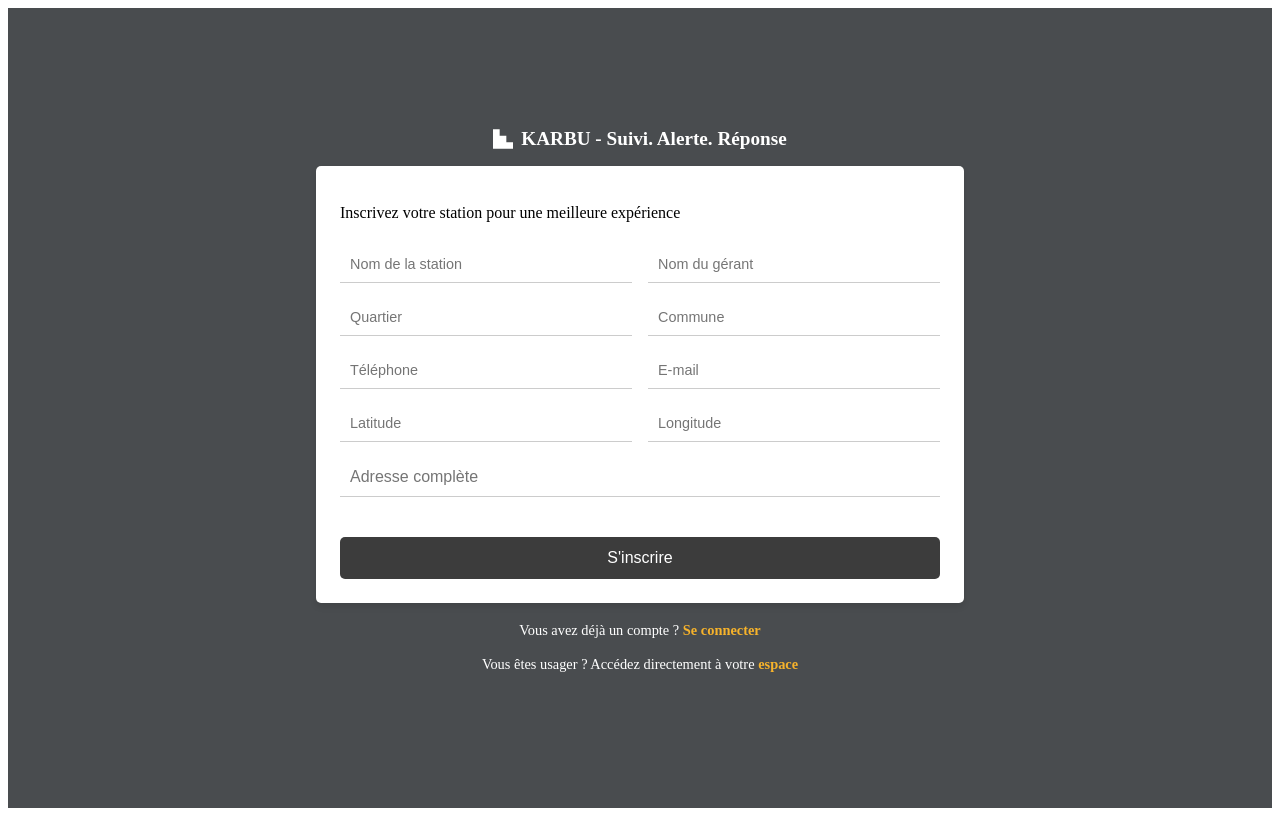
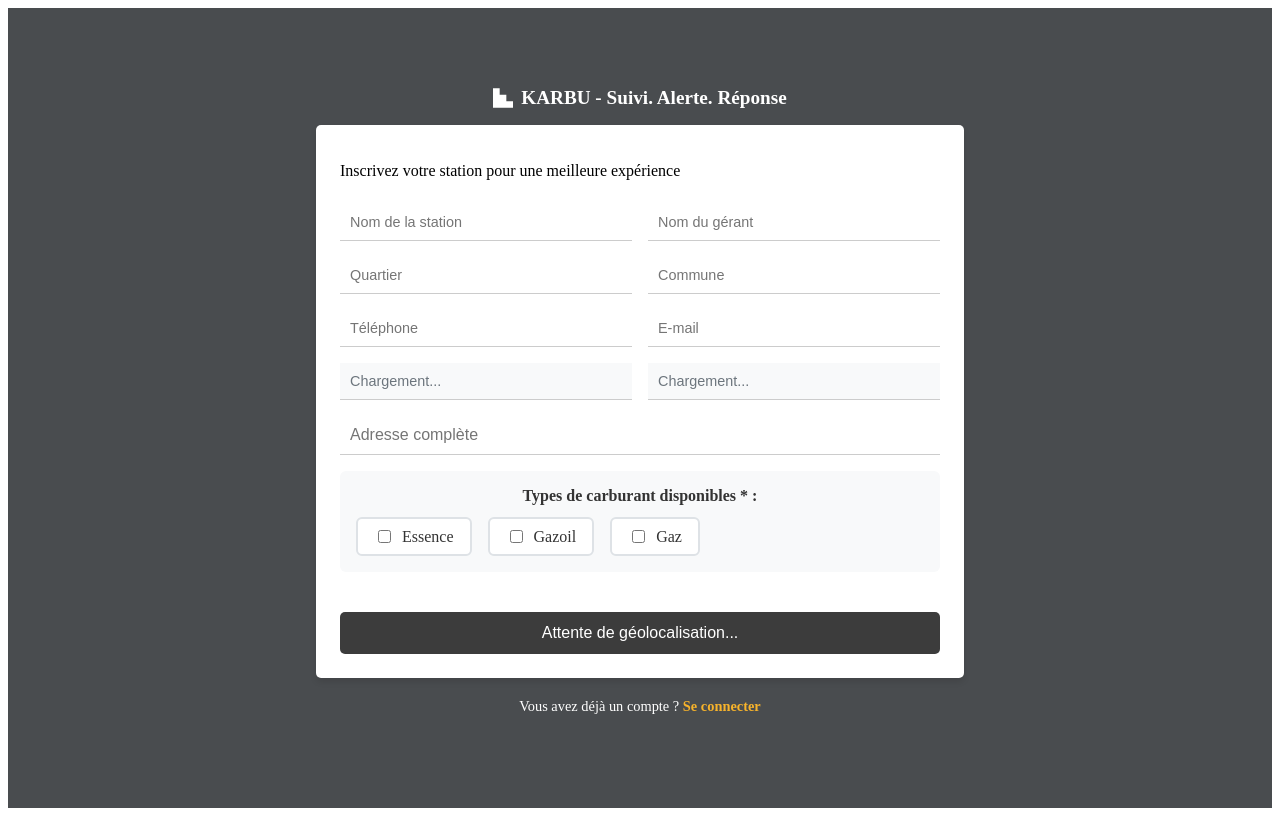
Before and after one commit to Mahamane-Korobara/suivi_carburant_mali_front, a Next.js app: page /inscription in a window 1280 px wide. Built offline with nearby package versions, Linux system fonts and the light colour scheme; no server answers.

Commit message:
Connexion API a la page Inscription

```diff
--- a/pages/inscription.js
+++ b/pages/inscription.js
@@ -1,4 +1,4 @@
-import { useState } from "react";
+import { useState, useEffect } from "react";
 import { useRouter } from "next/router";
 import {
   Formulaire,
@@ -24,9 +24,83 @@
     latitude: "",
     longitude: "",
     address: "",
+    fuel_types: [], // Ajouté pour les types de carburant
   });
+  const [fuelTypes, setFuelTypes] = useState([]);
+  const [selectedFuels, setSelectedFuels] = useState([]);
   const [error, setError] = useState("");
   const [loading, setLoading] = useState(false);
+  const [geoLoading, setGeoLoading] = useState(false);
+  const [geoError, setGeoError] = useState("");
+
+  // Charger les types de carburant au montage
+  useEffect(() => {
+    loadFuelTypes();
+    getGeolocation();
+  }, []);
+
+  // Récupérer les types de carburant depuis l'API
+  const loadFuelTypes = async () => {
+    try {
+      const response = await fetch(`${API_BASE_URL}/api/public/fuel-types`);
+      if (response.ok) {
+        const data = await response.json();
+        setFuelTypes(data);
+      }
+    } catch (err) {
+      console.error("Erreur lors du chargement des types de carburant:", err);
+      // Valeurs par défaut si l'API échoue
+      setFuelTypes([
+        { id: 1, name: "Essence" },
+        { id: 2, name: "Gazoil" },
+        { id: 3, name: "Gaz" },
+      ]);
+    }
+  };
+
+  // Récupérer la géolocalisation automatiquement
+  const getGeolocation = () => {
+    setGeoLoading(true);
+    setGeoError("");
+
+    if (!navigator.geolocation) {
+      setGeoError("La géolocalisation n'est pas supportée par votre navigateur");
+      setGeoLoading(false);
+      return;
+    }
+
+    navigator.geolocation.getCurrentPosition(
+      (position) => {
+        setFormData((prev) => ({
+          ...prev,
+          latitude: position.coords.latitude.toFixed(6),
+          longitude: position.coords.longitude.toFixed(6),
+        }));
+        setGeoLoading(false);
+      },
+      (error) => {
+        let errorMessage = "Erreur de géolocalisation";
+        switch (error.code) {
+          case error.PERMISSION_DENIED:
+            errorMessage = "Veuillez autoriser l'accès à votre position";
+            break;
+          case error.POSITION_UNAVAILABLE:
+            errorMessage = "Position indisponible";
+            break;
+          case error.TIMEOUT:
+            errorMessage = "Délai dépassé";
+            break;
+        }
+        setGeoError(errorMessage);
+        setGeoLoading(false);
+      },
+      {
+        enableHighAccuracy: true,
+        timeout: 10000,
+        maximumAge: 0,
+      }
+    );
+  };
 
   const handleChange = (e) => {
     setFormData({
@@ -35,44 +109,69 @@
     });
   };
 
+  // Gérer la sélection des types de carburant
+  const handleFuelTypeChange = (fuelId) => {
+    setSelectedFuels((prev) => {
+      if (prev.includes(fuelId)) {
+        return prev.filter((id) => id !== fuelId);
+      } else {
+        return [...prev, fuelId];
+      }
+    });
+  };
+
   const handleSubmit = async (e) => {
     e.preventDefault();
     setError("");
+
+    // Validation des types de carburant
+    if (selectedFuels.length === 0) {
+      setError("Veuillez sélectionner au moins un type de carburant");
+      return;
+    }
+
+    // Validation de la géolocalisation
+    if (!formData.latitude || !formData.longitude) {
+      setError("La géolocalisation est requise. Veuillez autoriser l'accès à votre position.");
+      return;
+    }
+
     setLoading(true);
 
     try {
-      const response = await fetch(`${API_BASE_URL}/api/register`, {
+      const dataToSend = {
+        ...formData,
+        fuel_types: selectedFuels,
+      };
+
+      const response = await fetch(`${API_BASE_URL}/api/public/stations/register`, {
         method: "POST",
         headers: {
           "Content-Type": "application/json",
           "Accept": "application/json",
         },
-        body: JSON.stringify(formData),
+        body: JSON.stringify(dataToSend),
       });
 
       const data = await response.json();
 
       if (response.ok) {
-        // Stocker le token si l'API le retourne directement
-        if (data.token) {
-          localStorage.setItem("token", data.token);
-          localStorage.setItem("user", JSON.stringify(data.user));
-        }
-
-        // Rediriger vers la page de connexion ou dashboard
-        router.push(data.token ? "/dashboard" : "/");
+        alert("Inscription réussie ! Votre demande est en attente de validation par un administrateur.");
+        router.push("/");
       } else {
         // Afficher les erreurs de validation
         if (data.errors) {
-          const errorMessages = Object.values(data.errors).flat().join(", ");
+          const errorMessages = Object.entries(data.errors)
+            .map(([field, messages]) => `${field}: ${messages.join(", ")}`)
+            .join("\n");
           setError(errorMessages);
         } else {
           setError(data.message || "Erreur lors de l'inscription");
         }
       }
     } catch (err) {
+      console.error("Erreur:", err);
       setError("Erreur de connexion au serveur. Vérifiez que votre API est lancée.");
-      console.error("Erreur:", err);
     } finally {
       setLoading(false);
     }
@@ -87,24 +186,57 @@
           <Text>
             Vous avez déjà un compte ? <Link href="/">Se connecter</Link>
           </Text>
-          <Text>
-            Vous êtes usager ? Accédez directement à votre{" "}
-            <Link href="/dashboard">espace</Link>
-          </Text>
         </>
       }
     >
       <Formulaire onSubmit={handleSubmit}>
         {error && (
-          <div style={{
-            color: "red",
-            marginBottom: "1rem",
-            padding: "0.5rem",
-            backgroundColor: "#fee",
-            borderRadius: "4px",
-            gridColumn: "1 / -1"
-          }}>
+          <div
+            style={{
+              color: "#dc3545",
+              marginBottom: "1rem",
+              padding: "0.75rem",
+              backgroundColor: "#f8d7da",
+              border: "1px solid #f5c6cb",
+              borderRadius: "6px",
+              gridColumn: "1 / -1",
+              whiteSpace: "pre-line",
+            }}
+          >
             {error}
+          </div>
+        )}
+
+        {geoError && (
+          <div
+            style={{
+              color: "#856404",
+              marginBottom: "1rem",
+              padding: "0.75rem",
+              backgroundColor: "#fff3cd",
+              border: "1px solid #ffeaa7",
+              borderRadius: "6px",
+              gridColumn: "1 / -1",
+              display: "flex",
+              justifyContent: "space-between",
+              alignItems: "center",
+            }}
+          >
+            <span>{geoError}</span>
+            <button
+              type="button"
+              onClick={getGeolocation}
+              style={{
+                padding: "0.5rem 1rem",
+                backgroundColor: "#007bff",
+                color: "white",
+                border: "none",
+                borderRadius: "4px",
+                cursor: "pointer",
+              }}
+            >
+              Réessayer
+            </button>
           </div>
         )}
 
@@ -160,22 +292,39 @@
             required
           />
 
+          {/* Coordonnées GPS en lecture seule */}
           <GridInput
-            type="number"
-            step="0.000001"
-            placeholder="Latitude"
+            type="text"
+            placeholder="Latitude (automatique)"
             name="latitude"
-            value={formData.latitude}
-            onChange={handleChange}
+            value={
+              geoLoading
+                ? "Chargement..."
+                : formData.latitude || "En attente de géolocalisation"
+            }
+            readOnly
+            style={{
+              backgroundColor: "#f8f9fa",
+              cursor: "not-allowed",
+              color: formData.latitude ? "#000" : "#6c757d",
+            }}
             required
           />
           <GridInput
-            type="number"
-            step="0.000001"
-            placeholder="Longitude"
+            type="text"
+            placeholder="Longitude (automatique)"
             name="longitude"
-            value={formData.longitude}
-            onChange={handleChange}
+            value={
+              geoLoading
+                ? "Chargement..."
+                : formData.longitude || "En attente de géolocalisation"
+            }
+            readOnly
+            style={{
+              backgroundColor: "#f8f9fa",
+              cursor: "not-allowed",
+              color: formData.longitude ? "#000" : "#6c757d",
+            }}
             required
           />
 
@@ -187,10 +336,76 @@
             onChange={handleChange}
             required
           />
+
+          {/* Sélection des types de carburant */}
+          <div
+            style={{
+              gridColumn: "1 / -1",
+              padding: "1rem",
+              backgroundColor: "#f8f9fa",
+              borderRadius: "6px",
+            }}
+          >
+            <label
+              style={{
+                display: "block",
+                marginBottom: "0.75rem",
+                fontWeight: "600",
+                color: "#333",
+              }}
+            >
+              Types de carburant disponibles * :
+            </label>
+            <div
+              style={{
+                display: "flex",
+                gap: "1rem",
+                flexWrap: "wrap",
+              }}
+            >
+              {fuelTypes.map((fuel) => (
+                <label
+                  key={fuel.id}
+                  style={{
+                    display: "flex",
+                    alignItems: "center",
+                    gap: "0.5rem",
+                    cursor: "pointer",
+                    padding: "0.5rem 1rem",
+                    backgroundColor: selectedFuels.includes(fuel.id)
+                      ? "#007bff"
+                      : "white",
+                    color: selectedFuels.includes(fuel.id) ? "white" : "#333",
+                    borderRadius: "6px",
+                    border: "2px solid",
+                    borderColor: selectedFuels.includes(fuel.id)
+                      ? "#007bff"
+                      : "#dee2e6",
+                    transition: "all 0.3s ease",
+                  }}
+                >
+                  <input
+                    type="checkbox"
+                    checked={selectedFuels.includes(fuel.id)}
+                    onChange={() => handleFuelTypeChange(fuel.id)}
+                    style={{ cursor: "pointer" }}
+                  />
+                  <span>{fuel.name}</span>
+                </label>
+              ))}
+            </div>
+          </div>
         </FormGrid>
 
-        <SubmitButton type="submit" disabled={loading}>
-          {loading ? "Inscription en cours..." : "S'inscrire"}
+        <SubmitButton
+          type="submit"
+          disabled={loading || geoLoading || !formData.latitude}
+        >
+          {loading
+            ? "Inscription en cours..."
+            : geoLoading
+            ? "Attente de géolocalisation..."
+            : "S'inscrire"}
         </SubmitButton>
       </Formulaire>
     </AuthLayout>
```
